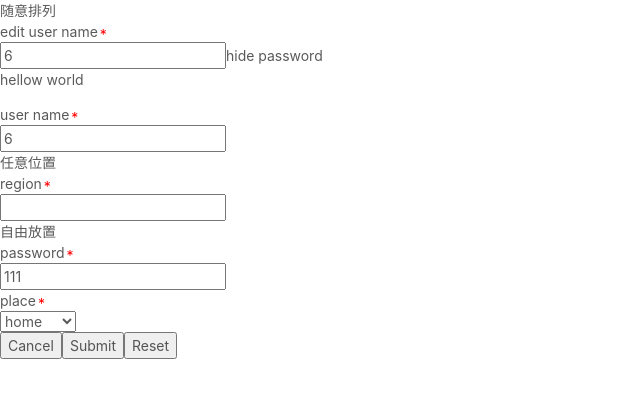
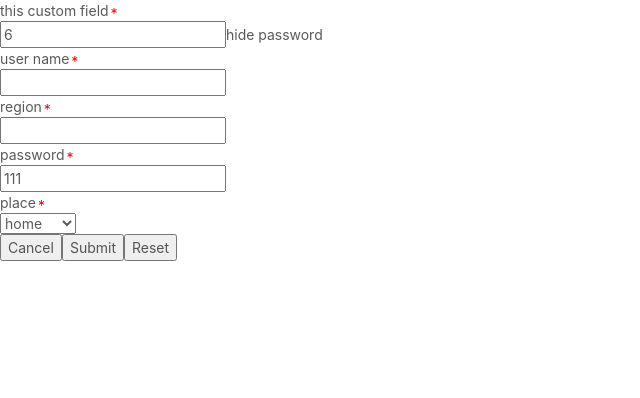
Before and after one commit to YeWills/react-redux-hooks-demo, a React app: page / in a window 1280 px wide. Shown: the top 398 px of the page, without its empty margins (0-640 px from the left). Built offline with nearby package versions, Linux system fonts and the light colour scheme.

Commit message:
demo modify

```diff
--- a/src/view/form.config.js
+++ b/src/view/form.config.js
@@ -5,27 +5,27 @@ const formConfig = {
     {
       name: 'editname',
       defaultValue:'6',
-      title: 'edit user name',
+      title: 'this custom field',
       Render: CustomInput,
       validate:[[(value,formValue)=>{
         if(String(value).length> String(formValue['region']).length){
-          return 'hellow region';
+          return '不能比region长';
         }
         return ''
       }, ['region']]],
-      required: '这是必11填的。。。'
+      required: '这是必填项'
     },  {
       name: 'useName',
-      defaultValue:'6',
+      defaultValue:'',
       title: 'user name',
       type: 'input',
       validate:[[(value,formValue)=>{
         if(String(value).length> String(formValue['region']).length){
-          return 'no big region';
+          return '不能比region长';
         }
         return ''
       }, ['region']]],
-      required: '这是必填的。。。'
+      required: '这是必填项'
     },
     { name: 'region',
       title: 'region',
--- a/src/view/index.js
+++ b/src/view/index.js
@@ -12,36 +12,13 @@ export default function View() {
     console.log(form);
   };
 
-  // const CustomBtn = customBtn();
-
   return (
     <div className="app-conten">
       <EnForm
         title="登录"
         config={formConfig}
         onSubmit={onSubmit}
-        layoutMode="custom"
-      >
-        <div >
-          <div>
-            <div>
-              随意排列
-            </div>
-            <div>
-            <EnForm.EnField className="form-cell" enfield name="editname" />
-            </div>
-          </div>
-        </div>
-        <p>hellow world</p>
-        <EnForm.EnField className="form-cell" enfield name="useName" />
-        <div className="region">
-          <div>任意位置</div>
-          <EnForm.EnField className="form-cell" enfield name="region" />
-          <div>自由放置</div>
-          <EnForm.EnField className="form-cell" enfield name="passWord" />
-        </div>
-        <EnForm.EnField className="form-cell" enfield name="select" />
-     </EnForm>
+      />
     </div>
   );
 }
```
